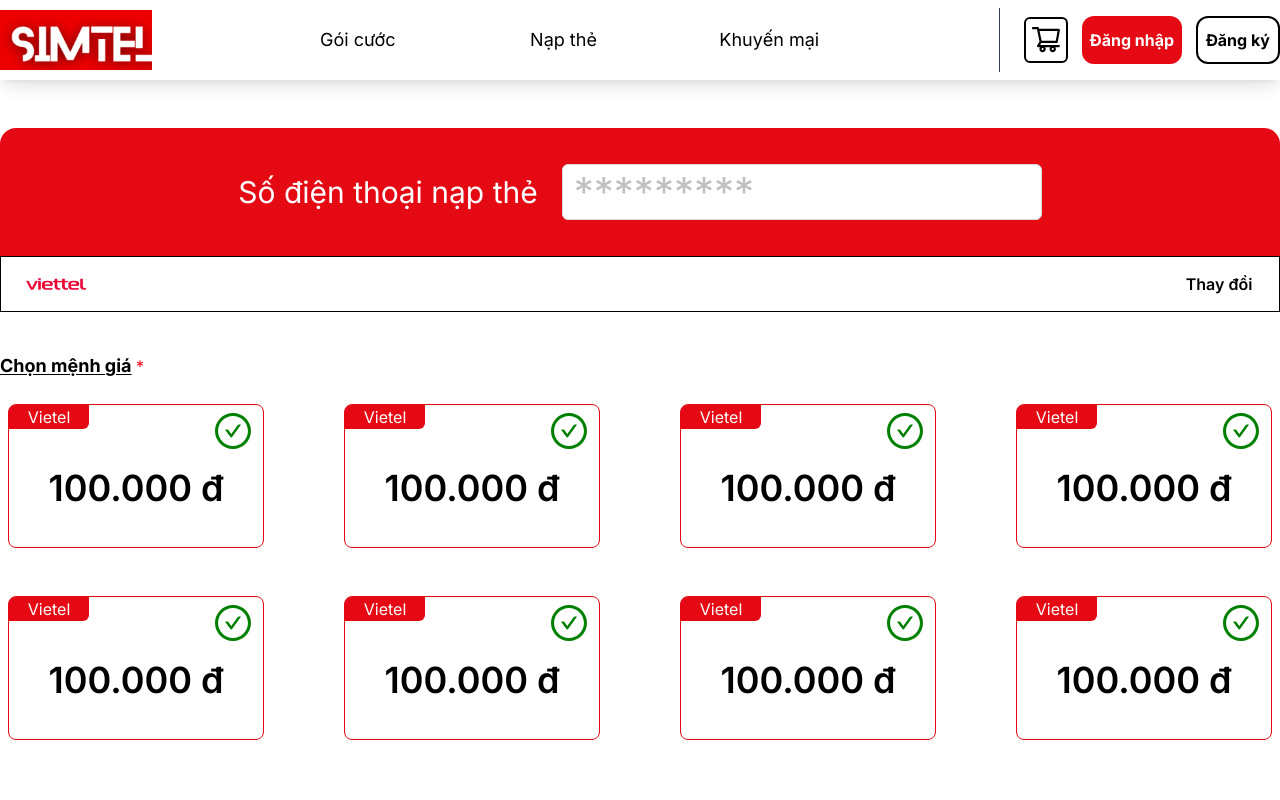
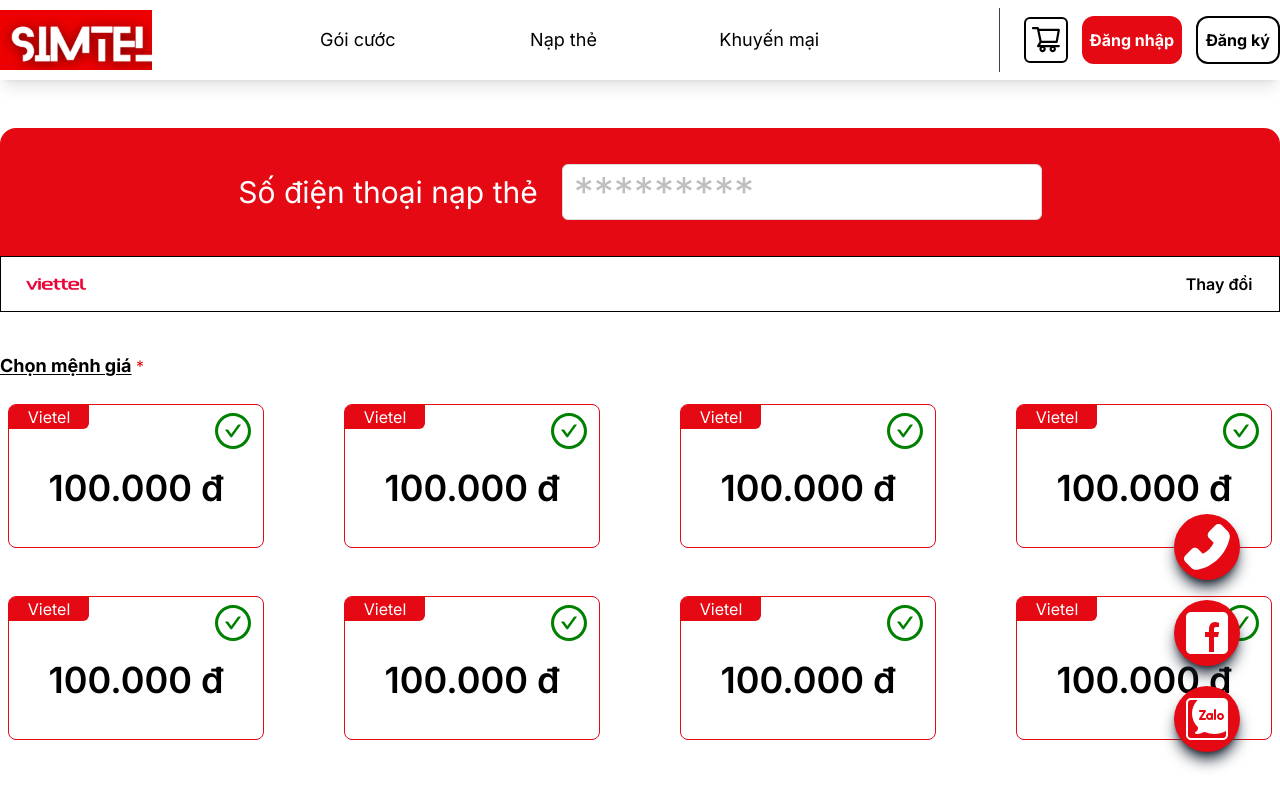
Before and after one commit to MinhGiang241/simtel, a Next.js app: page /cards in a window 1280 px wide. Shown: the top 800 px of the page. Built offline with nearby package versions, Linux system fonts and the light colour scheme.

Commit message:
add live chat widget

```diff
--- /dev/null
+++ b/src/app/components/SupportWidget.tsx
@@ -0,0 +1,27 @@
+import React from 'react'
+import ZaloSvg from './logo/zalo.svg'
+import FacebookSvg from './logo/facebook.svg'
+import { Button } from 'antd'
+import { PhoneFilled } from '@ant-design/icons'
+
+
+export default function SupportWidget() {
+  return (
+    <div className='bottom-12 right-10 fixed flex flex-col z-50' >
+      <Button className='h-fit w-fit bg-m_red p-2 rounded-full border-0 border-m_red shadow-gray-800 shadow-lg mb-5'>
+        <PhoneFilled style={{ color: '#fff', fontSize: '356%' }} />
+      </Button>
+
+
+      <Button className='h-fit w-fit bg-m_red p-2 rounded-full mb-5 border-0 border-m_red shadow-gray-800 shadow-lg' >
+
+        <FacebookSvg className='text-xl' fill='white' />
+      </Button>
+
+      <Button className='h-fit w-fit bg-m_red p-2 rounded-full border-0 border-m_red shadow-gray-800 shadow-lg '>
+        <ZaloSvg className='text-2xl' fill='white' />
+      </Button>
+
+    </div>
+  )
+}
--- a/src/app/components/pageWrapper.tsx
+++ b/src/app/components/pageWrapper.tsx
@@ -1,12 +1,15 @@
 import React from 'react'
+import SupportWidget from './SupportWidget'
 
 export default function PageWrapper({ children }: { children: React.ReactNode }) {
   return (
     <div className='flex flex-col items-center min-h-max'>
       <div className='w-full h-20' />
-      <div className='max-w-7xl w-full' >
+      <div className='max-w-7xl w-full relative' >
         {children}
+
       </div>
+
     </div>
   )
 }
--- a/src/app/layout.tsx
+++ b/src/app/layout.tsx
@@ -7,6 +7,7 @@
 import IntlWrapper from './components/IntlWrapper'
 import { StoreProviders } from '@/GlobalRedux/provider'
 import { Toaster } from 'react-hot-toast'
+import SupportWidget from './components/SupportWidget'
 
 
 const inter = Inter({ subsets: ['latin'] })
@@ -31,6 +32,7 @@
               <div className='wrapper'>
                 {children}
               </div>
+              <SupportWidget />
             </StyledComponentsRegistry>
             <Footer />
           </IntlWrapper>
```
